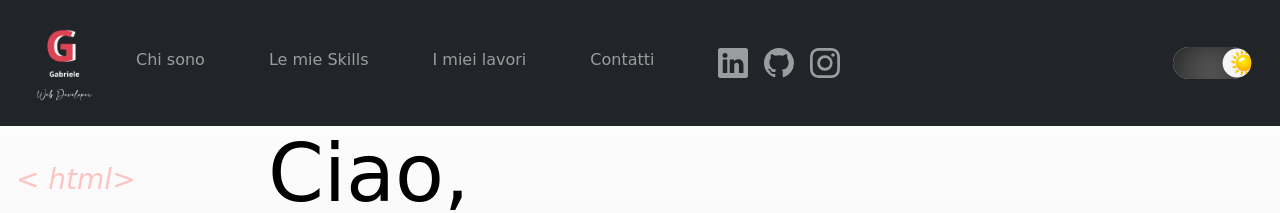
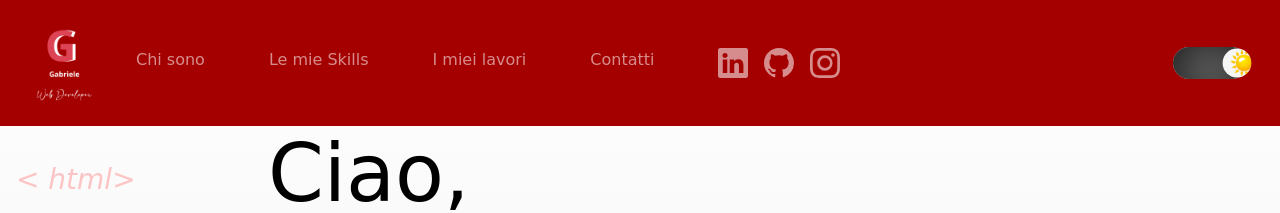
Before and after one commit to DI-LEO-GIUSEPPE-GABRIELE/Portfolio, a plain HTML site: page index.html in a window 1280 px wide. Both pictures are taken after a click on the element 1210 px from the left and 63 px from the top of the page. Shown: the top 213 px of the page. Drawn offline with nearby package versions, Linux system fonts and the light colour scheme; a web font is replaced by a local one.

Commit message:
modifiche estetiche

```diff
--- a/index.html
+++ b/index.html
@@ -19,7 +19,7 @@
 
 <body>
     <header>
-        <nav class="navbar navbar-expand-lg navbar-dark bg-dark">
+        <nav id="nav" class="navbar navbar-expand-lg navbar-dark">
             <div class="container-fluid">
                 <a class="navbar-brand" href="#"><img class="img-fluid" id="logoMio" src="./img/Logo_mio.png"
                         alt="mioLogo"></a>
--- a/script.js
+++ b/script.js
@@ -63,9 +63,11 @@ AOS.init({
 const toggle = document.getElementById('toggle');
 const body = document.querySelector('body');
 const map = document.getElementById('map');
+const nav =  document.getElementById('nav');
 
 toggle.onclick = function(){
   toggle.classList.toggle('active');
   body.classList.toggle('active');
   map.classList.toggle('active');
+  nav.classList.toggle('active');
 }
--- a/style.css
+++ b/style.css
@@ -8,6 +8,10 @@ body {
 body.active {
   background: linear-gradient(to bottom, white,rgb(146, 146, 146));
   color: black;
+}
+
+#nav {
+  background-color:#1f1f22;
 }
 
 main {
@@ -64,6 +68,10 @@ header {
 
 #map.active {
   filter: none;
+}
+
+#nav.active {
+  background-color: #a50000;
 }
 
 /* SECTION SKILLS */
```
